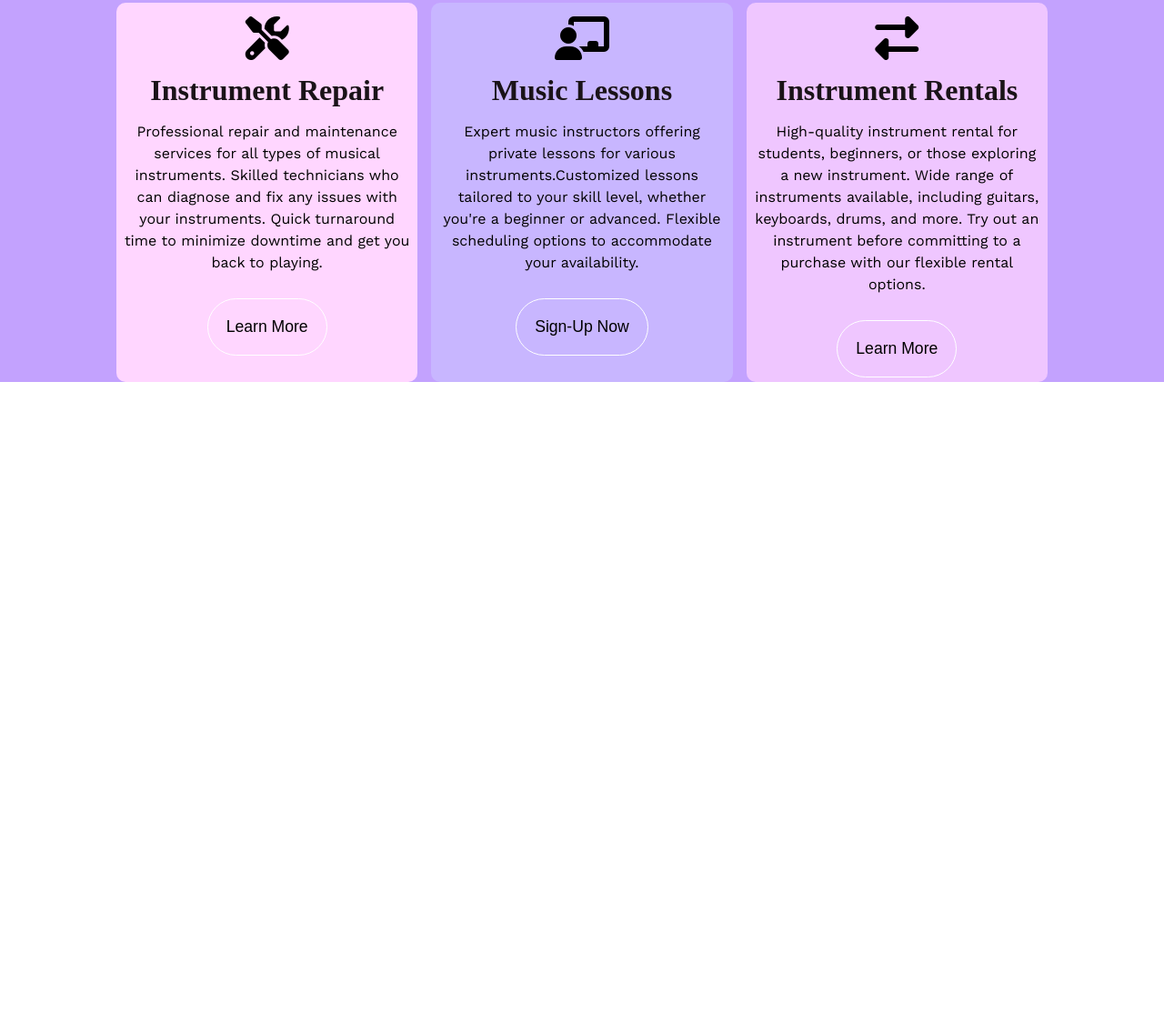
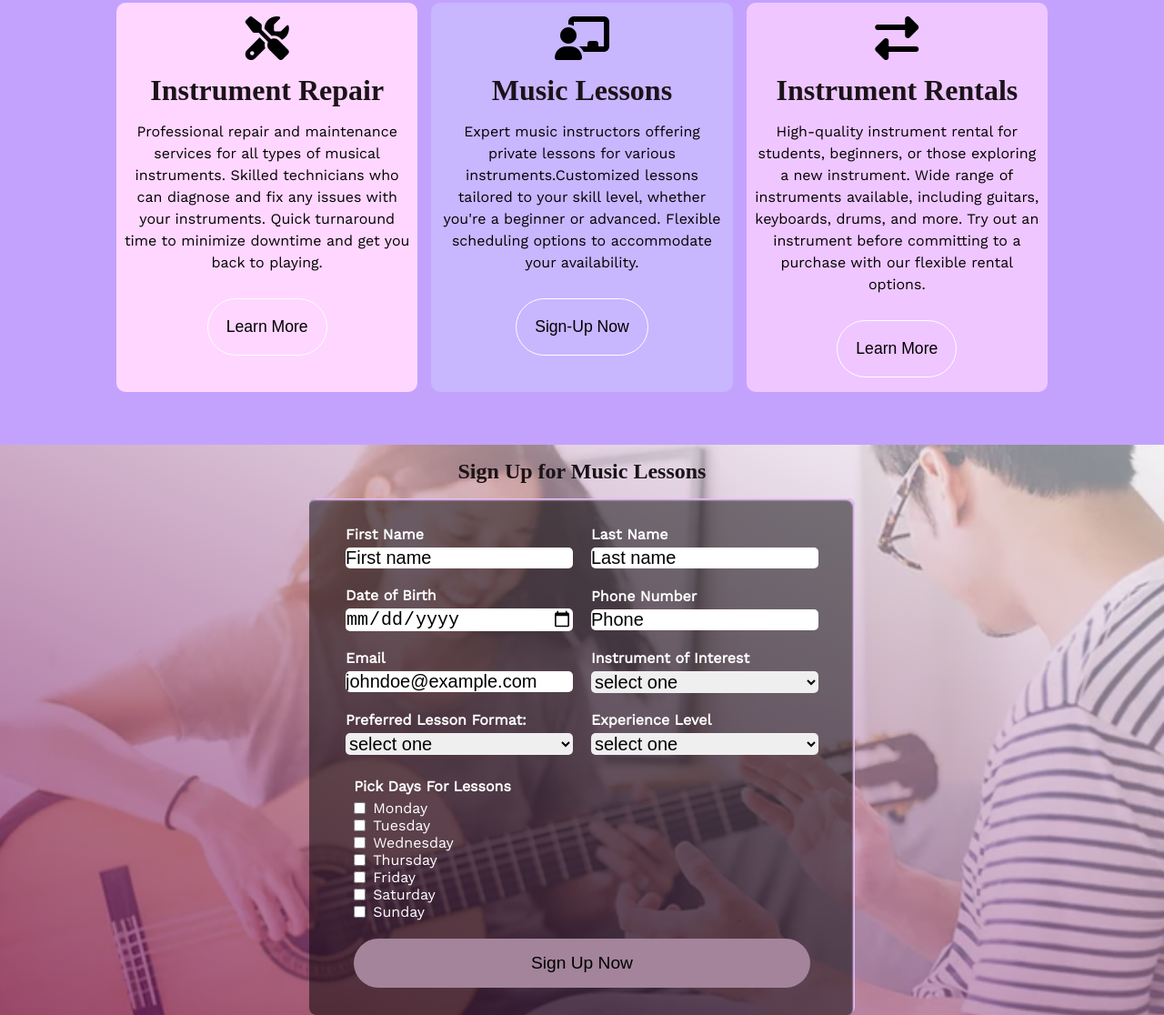
Before and after one commit to rh0se/Music-store-product-landing-page, a plain HTML site: page index.html in a window 1280 px wide. Shown: the part 2385-3501 px from the top of the page at 91% size. Before the commit the page ends 2831 px from the top, so only its background shows below. Drawn offline with nearby package versions, Linux system fonts and the light colour scheme; a web font is replaced by a local one.

Commit message:
added styles to the from, created a signup button, added a background image to the fieldset

```diff
--- a/index.html
+++ b/index.html
@@ -128,7 +128,7 @@
 
     <section class="services-section">
       <h2>Our Services</h2>
-      <div id="our-services">
+      <div id="our-services" class="services-container">
       <article class="first-service grid-item">
         <i class="fa-solid fa-screwdriver-wrench fa-3x"></i>
         <h3>Instrument Repair</h3>
@@ -153,6 +153,73 @@ Flexible scheduling options to accommodate your availability.</p>
         <button class="btn rent">Learn More</button>
     </article>
   </div>
+
+    <fieldset>
+      <h2> Sign Up for Music Lessons</h2>
+          <form class="register-container" action="#">
+            <div class="form-item">
+              <label for="first-name">First Name</label>
+              <input type="text" placeholder="First name" class="music-form" id="first-name">
+            </div>
+            <div class="form-item">
+              <label for="last-name">Last Name</label>
+              <input type="text" placeholder="Last name" class="music-form" id="last-name">
+            </div>
+            <div class="form-item">
+              <label for="birth-date">Date of Birth</label>
+             <input type="date" class="music-form" id="birth-date">
+            </div>
+              <div class="form-item">
+                <label for="phone-number">Phone Number</label>
+                <input type="text" class="music-form" id="phone-number" placeholder="Phone">
+              </div>
+            <div class="form-item">
+              <label for="Email">Email</label>
+              <input type="email" placeholder="johndoe@example.com" class="music-form" id="Email">
+            </div>
+            <div class="form-item">
+              <label for="instrument-choice">Instrument of Interest</label>
+              <select class="music-form" id="instrument-choice">
+                <option>select one</option>
+                <option value="guitar">Guitar</option>
+                <option value="violin">violin</option>
+                <option value="Piano">Piano</option>
+                <option value="Saxophone">Saxophone</option>
+              </select>
+            </div>
+            <div class="form-item">
+              <label for="lesson-formatt">Preferred Lesson Format:</label>
+              <select class="music-form" id="lesson-formatt">
+                <option>select one</option>
+              <option value="in-person">In-Person</option>
+              <option value="online">Online</option>
+            </select>
+            </div>
+            <div class="form-item">
+              <label for="Music-level">Experience Level</label>
+              <select class="music-form" id="Music-level">
+                <option>select one</option>
+                <option>Beginner</option>
+                <option>Intermediate</option>
+                <option>Advanced</option>
+              </select>
+            </div>
+
+            <ul class="lesson-days">
+              <div>
+              <h4>Pick Days For Lessons</h4>
+            <li class="weekday"><input class="music-form" type="checkbox" id="Monday"><label for="Monday">Monday</label></li>
+            <li class="weekday"><input class="music-form" type="checkbox" id="Tuesday"><label for="Tuesday">Tuesday</label></li>
+            <li class="weekday"><input class="music-form" type="checkbox" id="Wednesday"><label for="Wednesday">Wednesday</label></li>
+            <li class="weekday"><input class="music-form" type="checkbox" id="Thursday"><label for="Thursday">Thursday</label></li>
+            <li class="weekday"><input class="music-form" type="checkbox" id="Friday"><label for="Friday">Friday</label></li>
+            <li class="weekday"><input class="music-form" type="checkbox" id="Saturday"><label for="Saturday">Saturday</label></li>
+            <li class="weekday"><input class="music-form" type="checkbox" id="Sunday"><label for="Sunday">Sunday</label></li>
+          </div>
+          </ul>
+          <button type="submit" value="register" class="lesson-btn">Sign Up Now</button>
+          </form>
+    </fieldset>
     </section>
 
   </main>
--- a/styles.css
+++ b/styles.css
@@ -17,7 +17,6 @@ body {
     position: fixed;
     top: 0;
     width: 100%;
-
     display: flex;
     align-items: center;
     justify-content: space-between;
@@ -104,7 +103,7 @@ nav a {
 
 /* CHECKBOX HACK */
 
-input[type=checkbox] {
+nav ul input[type=checkbox] {
     display: none;
 }
 
@@ -287,24 +286,26 @@ h5 {
     text-align: center;
 }
 
-.services-section div{
+.services-container{
     text-align: center;
     display: grid;
     grid-template-columns: repeat(3, 1fr);
     place-content: center;
     gap: 15px;
    margin: 2% 10%;
+   padding-bottom: 2rem;
 }
 
-.services-section div article {
+.grid-item {
     border-radius: 10px;
-    padding: 5px;
+    padding: 5px 5px 1em;
+    transition: 0.3s ease-in-out;
 }
-.services-section div article i {
+.grid-item i {
     padding: 10px 0;
 }
 
-.services-section div article p {
+.grid-item p {
     line-height: 1.5;
     padding: 10px 3px;
 }
@@ -360,6 +361,81 @@ h5 {
 .lesson:hover {
     background-color: #7b43cc;
 }
+
+fieldset {
+    border: none;
+    display: grid;
+    place-content: center;
+    background:linear-gradient(205deg, rgba(245, 246, 252, 0.52), rgba(117, 19, 93, 0.7)), url("register-img.webp") no-repeat;
+    background-size: cover;
+}
+.register-container {
+    max-width: 600px;
+    color: #fff;
+    align-items: center;
+    justify-content: center;
+    gap: 20px;
+    padding: 30px 5px;
+    display: flex;
+    flex-wrap: wrap;
+    background: rgba(0, 0, 0, 0.5);
+    border-radius: 8px;
+    box-shadow: inset -2px 2px 2px #efc6ff;
+  /*   display: flex;
+    flex-wrap: wrap;
+    max-width: 50%; */
+}
+
+.form-item {
+    display: flex;
+    flex-direction: column;
+    gap: 5px;
+    font-weight: 600;
+}
+
+.form-item input, .form-item select{
+    border-radius: 5px;
+    font-weight: 400;
+    border: none;
+    width: 250px;
+    font-size: 20px;
+}
+
+
+.form-item input::placeholder {
+    color: inherit;
+}
+
+.lesson-days{
+    width: 85%;
+    display: flex;
+    justify-content: start;
+}
+
+.lesson-days div h4 {
+    padding: 5px 0;
+}
+
+.weekday {
+    display: flex;
+    gap: 8px;
+}
+
+.lesson-btn {
+    cursor: pointer;
+    border-radius: 100px;
+    font-size: 1.2rem;
+    width: 85%;
+    background-color: #a3849b;
+    border: none;
+    padding: 1rem 0;
+    transition: 0.3s ease-in-out;
+}
+
+.lesson-btn:hover {
+    background-color: #dbb9d3;
+}
+
 @media (max-width: 820px) {
     .navbar {
         padding: 10px;
@@ -383,25 +459,22 @@ h5 {
         gap: 5px;
     }
     .menu li a:hover {
-        display: inline-block;
+        /* display: inline-block; */
         transition: 0.3s ease;
     }
-    .menu li + li {
+    .menu li {
         margin-top: 12px;
     }
-    .menu li + li {
-        margin-top: 12px;
-      }
 
-    input[type=checkbox]:checked ~ .menu {
+    nav ul input[type=checkbox]:checked ~ .menu {
         display: flex;
         flex-direction: column;
         height: 60vh;
         overflow-y: scroll;
-      }
+    }
 
     .hamburger {
-        display: block;
+        display: block; /* to view navbar */
     }
 
     .dropdown {
@@ -490,6 +563,10 @@ h5 {
 
     .features-flex .two p {
         text-align: center;
+    }
+
+    fieldset {
+
     }
 }
 
```
Also changed, not shown: register-img.webp (added).
